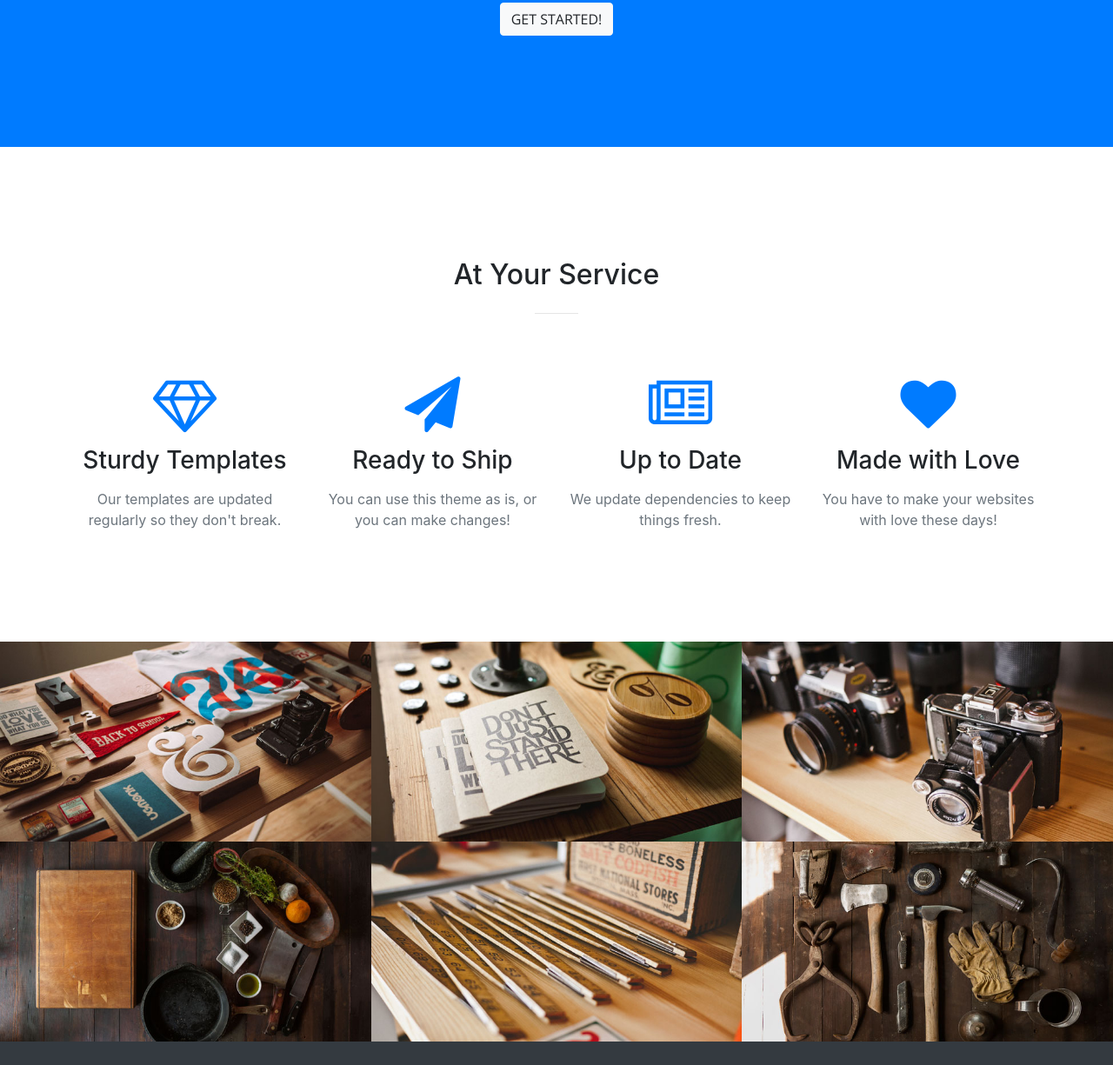
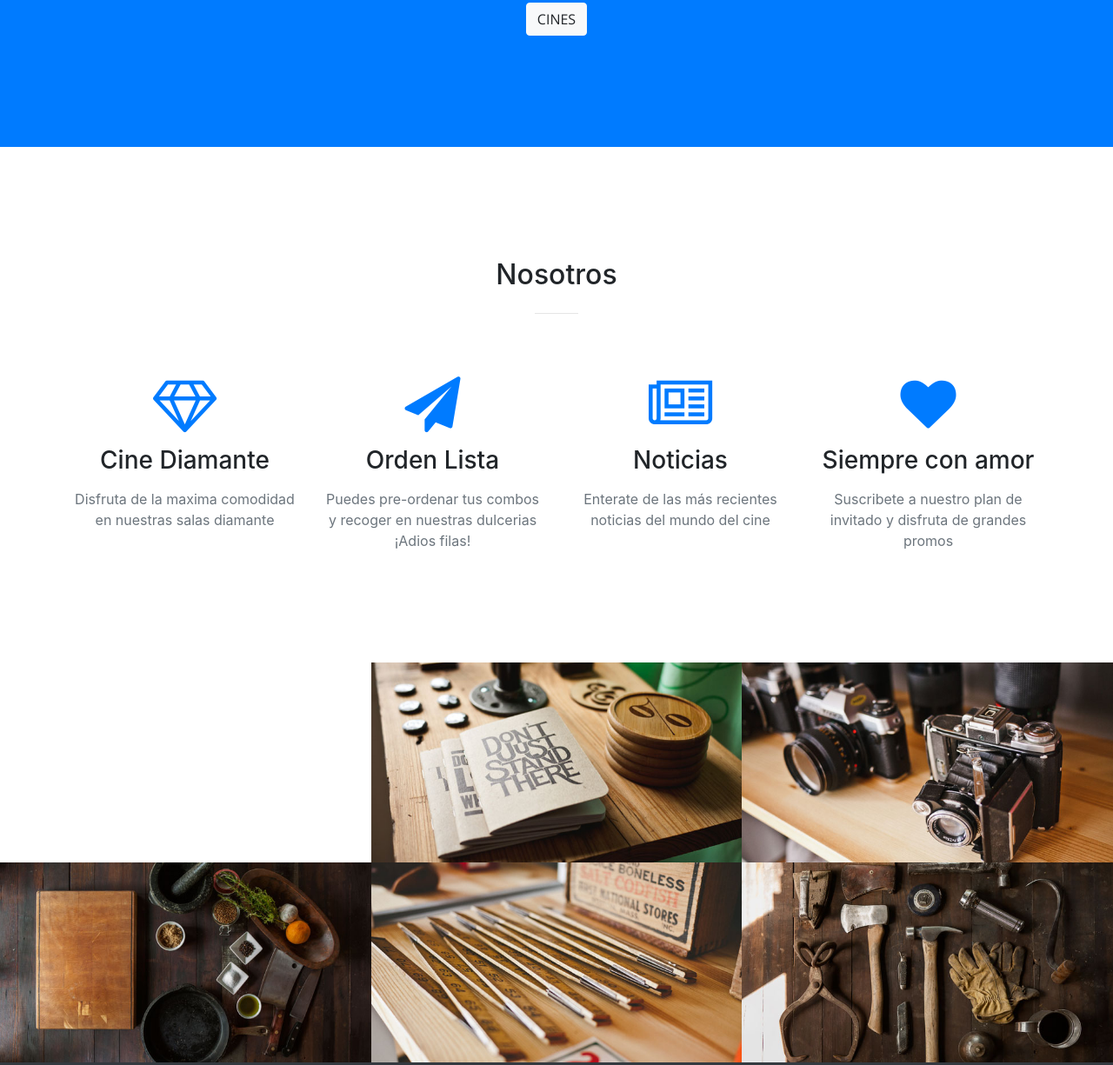
Before and after one commit to Cinekira/CINEKIRA, a website with bundled scripts: page index.html in a window 1280 px wide. Shown: the part 1084-2309 px from the top of the page at 87% size. Built offline with nearby package versions, Linux system fonts and the light colour scheme; files whose address does not match are found by name.

Commit message:
Update index.html

```diff
--- a/index.html
+++ b/index.html
@@ -31,7 +31,7 @@
     <!-- Navigation -->
     <nav class="navbar navbar-expand-lg navbar-light fixed-top" id="mainNav">
       <div class="container">
-        <a class="navbar-brand js-scroll-trigger" href="#page-top">Start Bootstrap</a>
+        <a class="navbar-brand js-scroll-trigger" href="#page-top">CINEKIRA</a>
         <button class="navbar-toggler navbar-toggler-right" type="button" data-toggle="collapse" data-target="#navbarResponsive" aria-controls="navbarResponsive" aria-expanded="false" aria-label="Toggle navigation">
           <span class="navbar-toggler-icon"></span>
         </button>
@@ -78,7 +78,7 @@
             <h2 class="section-heading text-white">Tenemos todo lo que necesitas</h2>
             <hr class="light my-4">
             <p class="text-faded mb-4">En CINEKIRA contamos con la más alta tecnología, para que tú puedas disfrutar la mejor experiencia</p>
-            <a class="btn btn-light btn-xl js-scroll-trigger" href="#services">Get Started!</a>
+            <a class="btn btn-light btn-xl js-scroll-trigger" href="#services">Cines</a>
           </div>
         </div>
       </div>
@@ -88,7 +88,7 @@
       <div class="container">
         <div class="row">
           <div class="col-lg-12 text-center">
-            <h2 class="section-heading">At Your Service</h2>
+            <h2 class="section-heading">Nosotros</h2>
             <hr class="my-4">
           </div>
         </div>
@@ -98,29 +98,29 @@
           <div class="col-lg-3 col-md-6 text-center">
             <div class="service-box mt-5 mx-auto">
               <i class="fa fa-4x fa-diamond text-primary mb-3 sr-icons"></i>
-              <h3 class="mb-3">Sturdy Templates</h3>
-              <p class="text-muted mb-0">Our templates are updated regularly so they don't break.</p>
+              <h3 class="mb-3">Cine Diamante</h3>
+              <p class="text-muted mb-0">Disfruta de la maxima comodidad en nuestras salas diamante</p>
             </div>
           </div>
           <div class="col-lg-3 col-md-6 text-center">
             <div class="service-box mt-5 mx-auto">
               <i class="fa fa-4x fa-paper-plane text-primary mb-3 sr-icons"></i>
-              <h3 class="mb-3">Ready to Ship</h3>
-              <p class="text-muted mb-0">You can use this theme as is, or you can make changes!</p>
+              <h3 class="mb-3">Orden Lista</h3>
+              <p class="text-muted mb-0">Puedes pre-ordenar tus combos y recoger en nuestras dulcerias ¡Adios filas!</p>
             </div>
           </div>
           <div class="col-lg-3 col-md-6 text-center">
             <div class="service-box mt-5 mx-auto">
               <i class="fa fa-4x fa-newspaper-o text-primary mb-3 sr-icons"></i>
-              <h3 class="mb-3">Up to Date</h3>
-              <p class="text-muted mb-0">We update dependencies to keep things fresh.</p>
+              <h3 class="mb-3">Noticias</h3>
+              <p class="text-muted mb-0">Enterate de las más recientes noticias del mundo del cine</p>
             </div>
           </div>
           <div class="col-lg-3 col-md-6 text-center">
             <div class="service-box mt-5 mx-auto">
               <i class="fa fa-4x fa-heart text-primary mb-3 sr-icons"></i>
-              <h3 class="mb-3">Made with Love</h3>
-              <p class="text-muted mb-0">You have to make your websites with love these days!</p>
+              <h3 class="mb-3">Siempre con amor</h3>
+              <p class="text-muted mb-0">Suscribete a nuestro plan de invitado y disfruta de grandes promos</p>
             </div>
           </div>
         </div>
@@ -131,14 +131,14 @@
       <div class="container-fluid p-0">
         <div class="row no-gutters popup-gallery">
           <div class="col-lg-4 col-sm-6">
-            <a class="portfolio-box" href="img/portfolio/fullsize/1.jpg">
-              <img class="img-fluid" src="img/portfolio/thumbnails/1.jpg" alt="">
+            <a class="portfolio-box" href="img/portfolio/fullsize/1.2jpg">
+              <img class="img-fluid" src="img/portfolio/thumbnails/1.2jpg" alt="">
               <div class="portfolio-box-caption">
                 <div class="portfolio-box-caption-content">
                   <div class="project-category text-faded">
-                    Category
+                    Estreno
                   </div>
-                  <div class="project-name">
+                  <div class="Baby Driver">
                     Project Name
                   </div>
                 </div>
```
